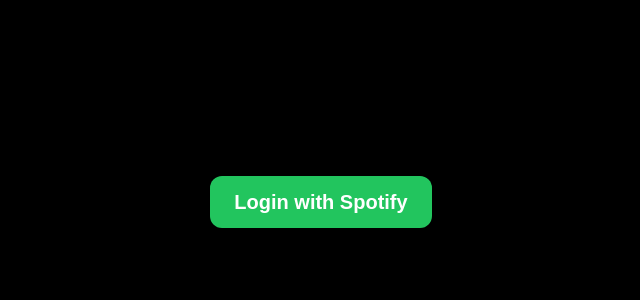
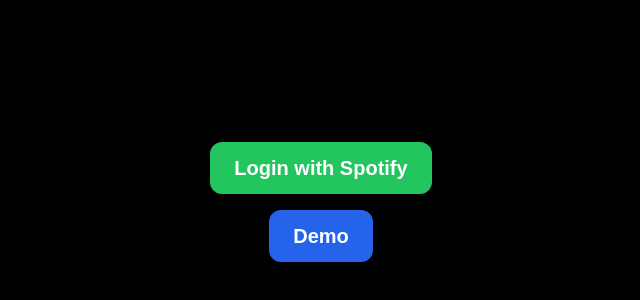
Before and after one commit to mnbrog/vinylswipe, a React (Vite) app: page / in a window 1280 px wide. Shown: the part 198-498 px from the top of the page, without its empty margins (319-959 px from the left). Built offline with nearby package versions, Linux system fonts and the light colour scheme.

Commit message:
Add demo route and button on login page

```diff
--- a/src/App.jsx
+++ b/src/App.jsx
@@ -9,6 +9,7 @@
 import SwipeView from './components/SwipeView.jsx';
 import Shelf from './components/Shelf.jsx';
 import CrateView from './components/CrateView.jsx';
+import DemoApp from './DemoApp.jsx';
 
 export default function App() {
   return (
@@ -18,6 +19,7 @@
           <ShelfProvider>
             <Routes>
               <Route path="/" element={<Login />} />
+              <Route path="/demo" element={<DemoApp />} />
               <Route path="/callback" element={<Callback />} />
               <Route
                 path="/swipe"
--- a/src/components/Login.jsx
+++ b/src/components/Login.jsx
@@ -1,4 +1,5 @@
 import React from 'react';
+import { Link } from 'react-router-dom';
 
 // Vite exposes environment variables via `import.meta.env`.
 // Fall back to the old REACT_APP_ names for compatibility with
@@ -21,10 +22,19 @@
   };
 
   return (
-    <div className="flex items-center justify-center h-screen bg-black text-white">
-      <button onClick={handleLogin} className="bg-green-500 px-6 py-3 rounded-xl text-xl font-bold">
+    <div className="flex flex-col items-center justify-center gap-4 h-screen bg-black text-white">
+      <button
+        onClick={handleLogin}
+        className="bg-green-500 px-6 py-3 rounded-xl text-xl font-bold"
+      >
         Login with Spotify
       </button>
+      <Link
+        to="/demo"
+        className="bg-blue-600 px-6 py-3 rounded-xl text-xl font-bold"
+      >
+        Demo
+      </Link>
     </div>
   );
 };
```
